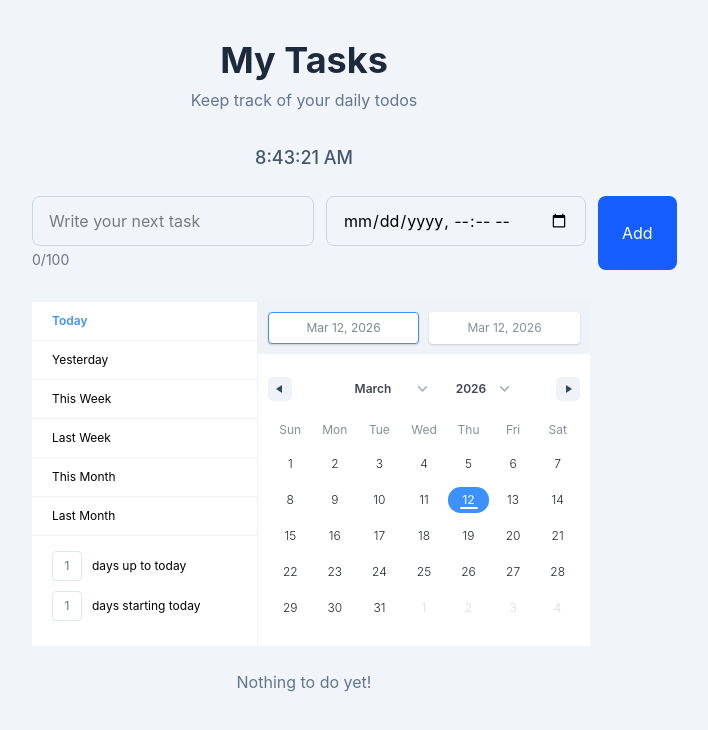
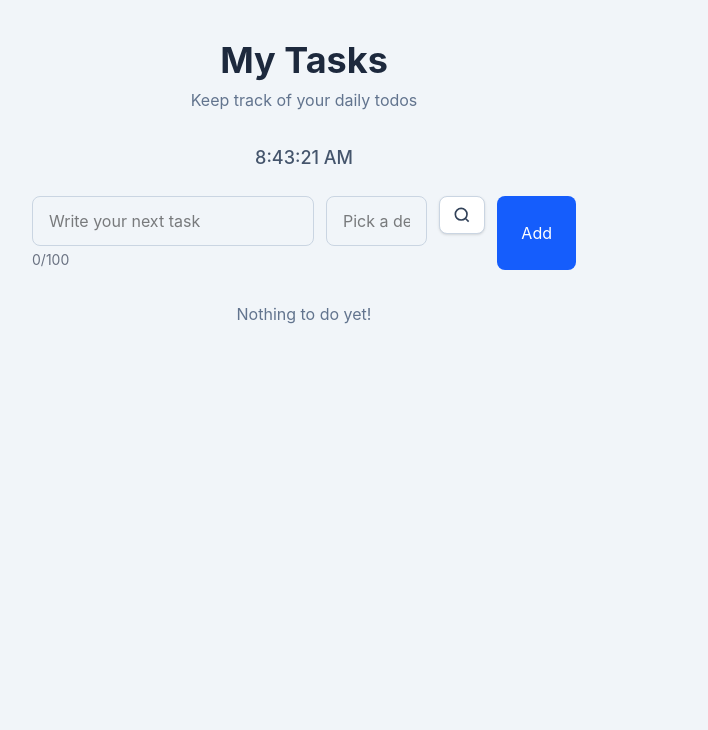
Before and after one commit to Prabigyakafle890/Todo, a React (Vite) app: page / in a window 1280 px wide. Shown: the top 730 px of the page, without its empty margins (336-1044 px from the left). Built offline with nearby package versions, Linux system fonts and the light colour scheme.

Commit message:
feat: integrate react-datepicker for deadline selection and enhance AddTodoForm and TodoItem components

```diff
--- a/package.json
+++ b/package.json
@@ -19,6 +19,7 @@
     "postcss-cli": "^11.0.1",
     "react": "^19.2.4",
     "react-date-range": "^2.0.1",
+    "react-datepicker": "^9.1.0",
     "react-dom": "^19.2.0"
   },
   "devDependencies": {
--- a/src/App.tsx
+++ b/src/App.tsx
@@ -80,8 +80,10 @@ function App() {
       <div className="w-full max-w-xl px-4">
         <Header />
         <DisplayTime />
-        <AddTodoForm addTodo={addTodo} />
-        <FilterTodo filteredTodo={filteredTodo} />
+        <AddTodoForm
+          addTodo={addTodo}
+          filterControl={<FilterTodo filteredTodo={filteredTodo} />}
+        />
         <DisplayTodos
           todos={todosToDisplay}
           toggleTodo={toggleTodo}
--- a/src/components/Todo/AddTodoForm.tsx
+++ b/src/components/Todo/AddTodoForm.tsx
@@ -1,8 +1,10 @@
-import { useState } from "react";
+import { useState, type ReactNode } from "react";
+import DatePicker from "react-datepicker";
 import { Button, Input } from "../ui";
 
 type FormProps = {
   addTodo: (title: string, deadline: Date) => void;
+  filterControl?: ReactNode;
 };
 
 type FormErrors = {
@@ -10,9 +12,9 @@ type FormErrors = {
   deadline?: string;
 };
 
-export default function AddTodoForm({ addTodo }: FormProps) {
+export default function AddTodoForm({ addTodo, filterControl }: FormProps) {
   const [inputValue, setInputValue] = useState("");
-  const [deadlineValue, setDeadlineValue] = useState("");
+  const [deadlineValue, setDeadlineValue] = useState<Date | null>(null);
   const [errors, setErrors] = useState<FormErrors>({});
 
   const MAX_LENGTH = 100;
@@ -30,16 +32,21 @@ export default function AddTodoForm({ addTodo }: FormProps) {
     if (!deadlineValue) {
       newErrors.deadline = "Deadline is required";
     }
-    if (deadlineValue && new Date(deadlineValue) < new Date()) {
+    if (deadlineValue && deadlineValue < new Date()) {
       newErrors.deadline = "Deadline cannot be in the past.";
     }
 
     setErrors(newErrors);
 
-    if (inputValue.trim() && !newErrors.title && !newErrors.deadline) {
-      addTodo(inputValue.trim(), new Date(deadlineValue));
+    if (
+      inputValue.trim() &&
+      deadlineValue &&
+      !newErrors.title &&
+      !newErrors.deadline
+    ) {
+      addTodo(inputValue.trim(), deadlineValue);
       setInputValue("");
-      setDeadlineValue("");
+      setDeadlineValue(null);
     }
   };
 
@@ -66,20 +73,26 @@ export default function AddTodoForm({ addTodo }: FormProps) {
         </p>
       </div>
       <div className="flex-1">
-        <Input
-          type="datetime-local"
-          value={deadlineValue}
-          onChange={(e) => setDeadlineValue(e.target.value)}
-          onBlur={() => {
+        <DatePicker
+          selected={deadlineValue}
+          onChange={(date: Date | null) => setDeadlineValue(date)}
+          onCalendarClose={() => {
             if (errors.deadline) {
               setErrors((prev) => ({ ...prev, deadline: undefined }));
             }
           }}
+          showTimeSelect
+          timeIntervals={15}
+          minDate={new Date()}
+          dateFormat="MMMM d, yyyy h:mm aa"
+          placeholderText="Pick a deadline"
+          className="w-full border border-slate-300 rounded-lg px-4 py-3 focus:outline-none focus:ring-2 focus:ring-blue-500"
         />
         {errors.deadline ? (
           <p className="text-red-500 text-sm mt-1">{errors.deadline}</p>
         ) : null}
       </div>
+      <div>{filterControl}</div>
       <Button className="bg-blue-600 text-white px-6 py-3 rounded-lg hover:bg-blue-700 space-y-6">
         Add
       </Button>
--- a/src/components/Todo/FilterTodo.tsx
+++ b/src/components/Todo/FilterTodo.tsx
@@ -11,6 +11,7 @@ export default function FilterTodo({
 }) {
   const [startDate, setStartDate] = useState(new Date());
   const [endDate, setEndDate] = useState(new Date());
+  const [isPickerOpen, setIsPickerOpen] = useState(false);
 
   const selectionRange = {
     startDate: startDate,
@@ -27,5 +28,36 @@ export default function FilterTodo({
     filteredTodo(nextStartDate, nextEndDate);
   };
 
-  return <DateRangePicker ranges={[selectionRange]} onChange={handleSelect} />;
+  return (
+    <div className="relative">
+      <button
+        type="button"
+        onClick={() => setIsPickerOpen((prev) => !prev)}
+        className="inline-flex items-center gap-2 rounded-lg border border-slate-300 bg-white px-3 py-2 text-slate-700 shadow-sm transition hover:border-slate-400 hover:bg-slate-50"
+      >
+        <svg
+          xmlns="http://www.w3.org/2000/svg"
+          viewBox="0 0 24 24"
+          fill="none"
+          stroke="currentColor"
+          strokeWidth="2"
+          className="h-5 w-5"
+          aria-hidden="true"
+        >
+          <circle cx="11" cy="11" r="7" />
+          <path d="m20 20-3.5-3.5" />
+        </svg>
+      </button>
+
+      {isPickerOpen ? (
+        <div className="mt-3 overflow-auto rounded-xl border border-slate-200 bg-white p-2 shadow-md">
+          <DateRangePicker
+            ranges={[selectionRange]}
+            onChange={handleSelect}
+            direction="horizontal"
+          />
+        </div>
+      ) : null}
+    </div>
+  );
 }
--- a/src/components/Todo/TodoItem.tsx
+++ b/src/components/Todo/TodoItem.tsx
@@ -4,6 +4,7 @@ import type {
   DeleteProps,
   EditProps,
 } from "../../types";
+import DatePicker from "react-datepicker";
 import { Button } from "../ui";
 import { useState } from "react";
 
@@ -21,8 +22,8 @@ export default function TodoItem({
   const [isEditingTitle, setIsEditingTitle] = useState(false);
   const [isEditingDeadline, setIsEditingDeadline] = useState(false);
   const [draftTitle, setDraftTitle] = useState(todo.title);
-  const [draftDeadline, setDraftDeadline] = useState(
-    todo.deadline.toLocaleString(),
+  const [draftDeadline, setDraftDeadline] = useState<Date | null>(
+    todo.deadline,
   );
 
   const handleTitleSave = () => {
@@ -34,8 +35,13 @@ export default function TodoItem({
 
   const handleDeadlineSave = () => {
     if (draftDeadline) {
-      editTodo(todo.id, todo.title, todo.deadline);
+      editTodo(todo.id, todo.title, draftDeadline);
     }
+    setIsEditingDeadline(false);
+  };
+
+  const handleDeadlineCancel = () => {
+    setDraftDeadline(todo.deadline);
     setIsEditingDeadline(false);
   };
 
@@ -77,16 +83,34 @@ export default function TodoItem({
           </p>
           <div>
             {isEditingDeadline ? (
-              <input
-                type="datetime-local"
-                value={draftDeadline}
-                onChange={(e) => setDraftDeadline(e.target.value)}
-                onBlur={() => handleDeadlineSave()}
-                onKeyDown={(e) => {
-                  if (e.key === "Enter") handleDeadlineSave();
-                  if (e.key === "Escape") setIsEditingDeadline(false);
-                }}
-              />
+              <div className="mt-2 flex flex-col gap-2">
+                <DatePicker
+                  selected={draftDeadline}
+                  onChange={(date: Date | null) => setDraftDeadline(date)}
+                  showTimeSelect
+                  timeIntervals={15}
+                  minDate={new Date()}
+                  dateFormat="MMMM d, yyyy h:mm aa"
+                  className="w-full border border-slate-300 rounded-lg px-4 py-3 focus:outline-none focus:ring-2 focus:ring-blue-500"
+                  wrapperClassName="w-full"
+                />
+                <div className="flex gap-2">
+                  <Button
+                    type="button"
+                    onClick={handleDeadlineSave}
+                    className="bg-blue-600 text-white px-3 py-2 rounded-lg hover:bg-blue-700"
+                  >
+                    Save
+                  </Button>
+                  <Button
+                    type="button"
+                    onClick={handleDeadlineCancel}
+                    className="bg-slate-200 text-slate-700 px-3 py-2 rounded-lg hover:bg-slate-300"
+                  >
+                    Cancel
+                  </Button>
+                </div>
+              </div>
             ) : (
               <p
                 className="text-sm text-slate-500"
--- a/src/main.tsx
+++ b/src/main.tsx
@@ -1,5 +1,6 @@
 import { StrictMode } from "react";
 import { createRoot } from "react-dom/client";
+import "react-datepicker/dist/react-datepicker.css";
 import "./index.css";
 import App from "./App.tsx";
 
```
Also changed, not shown: 1 other file (tests, documents, lock files or other folders).
